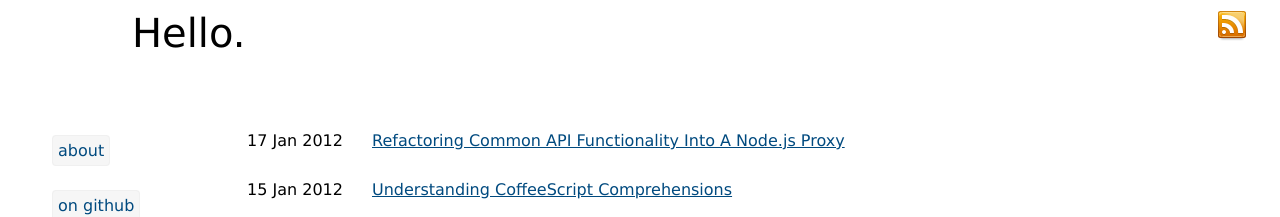
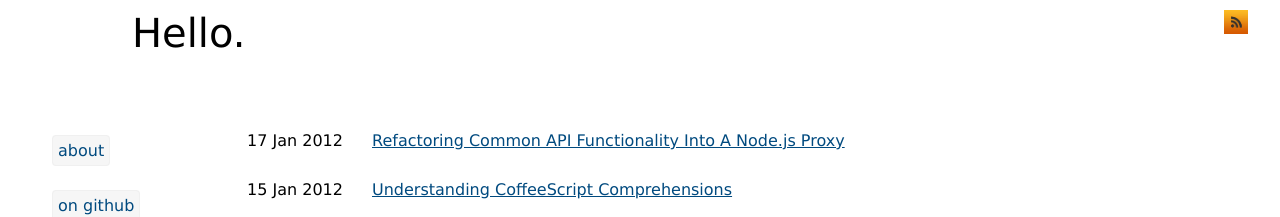
Before and after one commit to fehmicansaglam/fehmicansaglam.github.com, a Jekyll site: the page built from index.html, in a window 1280 px wide. Shown: the top 217 px of the page. Built offline with Jekyll 4.4.1, drawn with Linux system fonts in a browser that asks for light colours; nearby versions of some CDN libraries.

Commit message:
changed rss icon and size

```diff
--- a/_layouts/default.html
+++ b/_layouts/default.html
@@ -18,7 +18,7 @@
   <body>
     <header>
       <div id="title"><a href="/">Hello.</a></div>
-      <a href="//feeds.feedburner.com/KarlSeguinsBlog"><img id="rss" src="/assets/i/rss.png" width="32" height="32" alt="rss" /></a>
+      <a href="//feeds.feedburner.com/KarlSeguinsBlog"><img id="rss" src="/assets/i/rss.png" width="24" height="24" alt="rss" /></a>
     </header>
      <div id="site">
         <nav>
```
Also changed, not shown: assets/i/rss.png.
